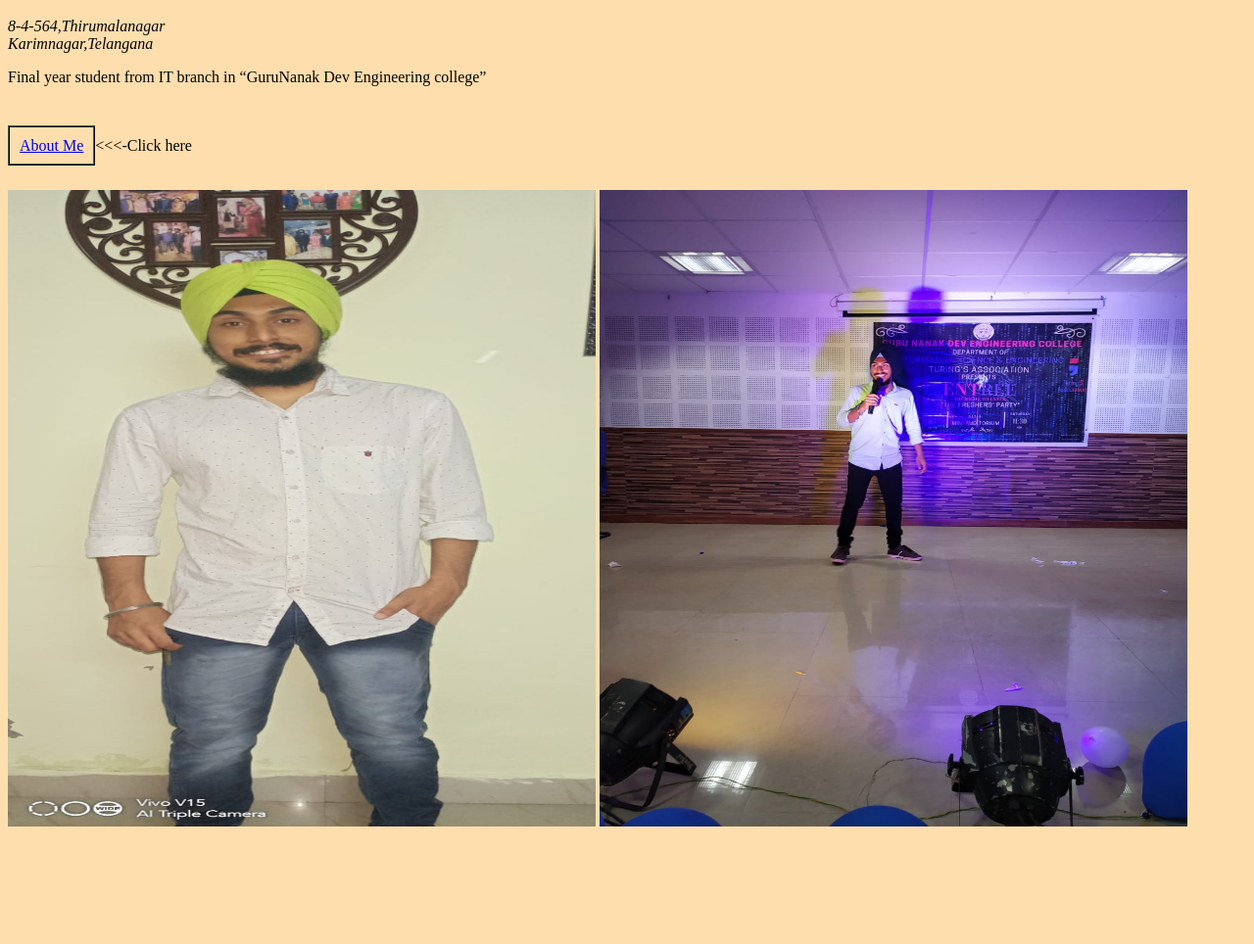
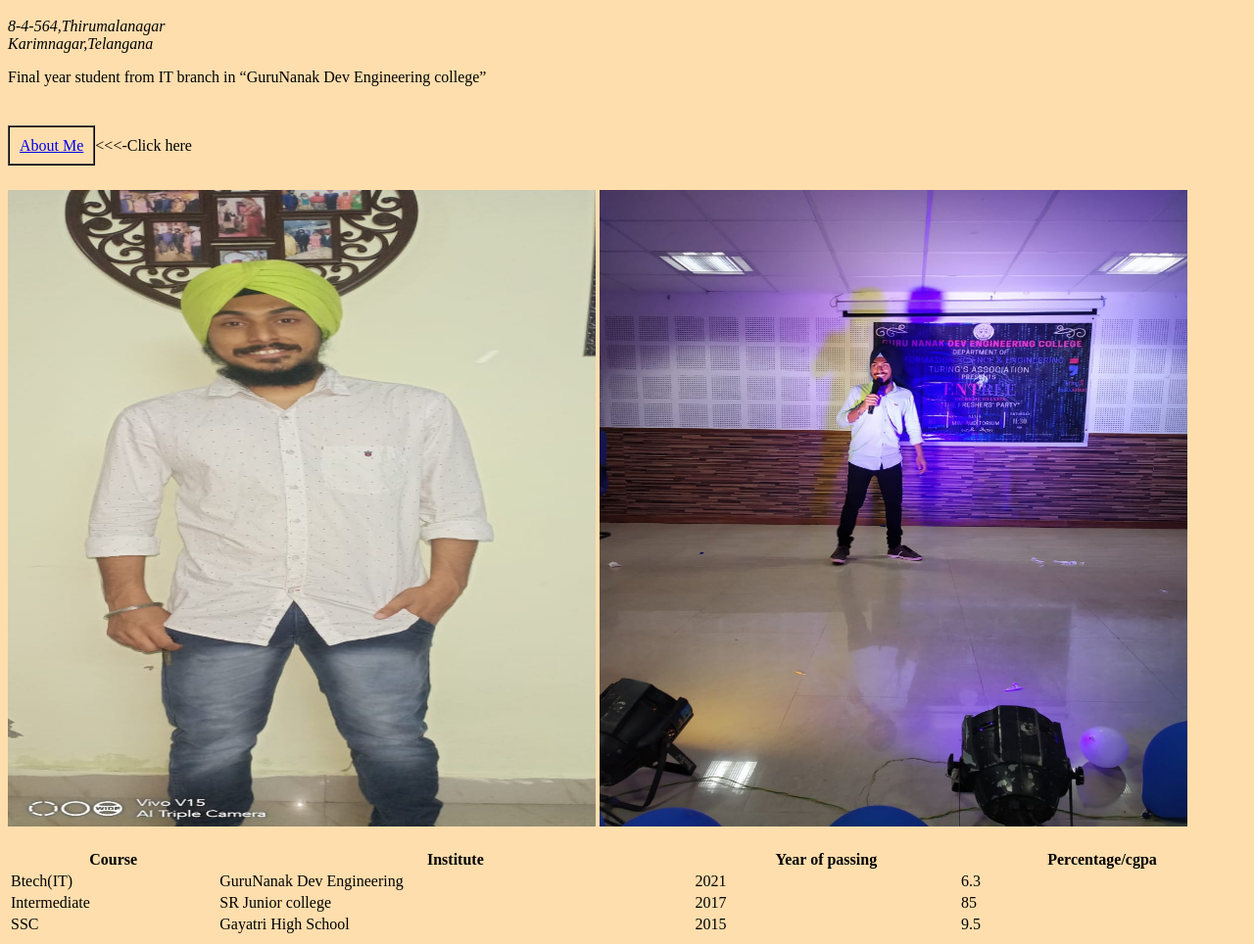
Before and after one commit to Gagandeep24/Myproject, a plain HTML site: page index.html in a window 1280 px wide. Shown: the part 96-1060 px from the top of the page at 98% size. Before the commit the page ends 952 px from the top, so only its background shows below. Drawn offline with Linux system fonts and the light colour scheme.

Commit message:
modified index file

```diff
--- a/index.html
+++ b/index.html
@@ -18,7 +18,33 @@
       </section><br><br>
       <section id="main">
         <img src="./images/Gagan image3.jpg" alt="my image">
-        <img src="./images/gagan img4.jpg" alt="image">
+        <img src="./images/gagan img4.jpg" alt="image"><br><br>
+        <table style="width: 100%">
+          <tr>
+            <th> Course </th>
+            <th> Institute </th>
+            <th> Year of passing</th>
+            <th> Percentage/cgpa </th>
+          </tr>
+          <tr>
+            <td> Btech(IT)</td>
+            <td> GuruNanak Dev Engineering</td>
+            <td> 2021 </td>
+            <td> 6.3 </td>
+          </tr>
+          <tr>
+            <td> Intermediate</td>
+            <td> SR Junior college</td>
+            <td> 2017 </td>
+            <td> 85</td>
+          </tr>
+          <tr>
+            <td> SSC </td>
+            <td> Gayatri High School</td>
+            <td> 2015 </td>
+            <td> 9.5 </td>
+          </tr>
+        </table>
       </section>
     </body>
 </html>
```
